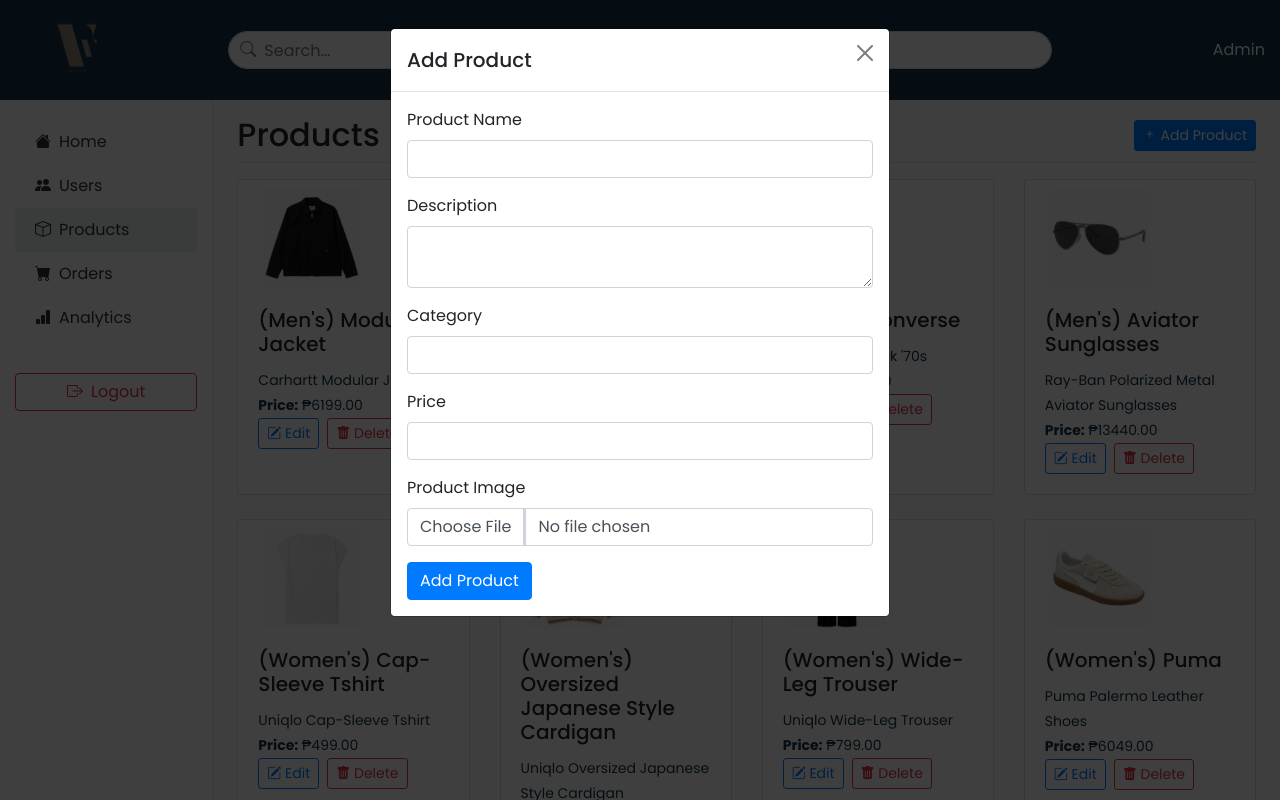
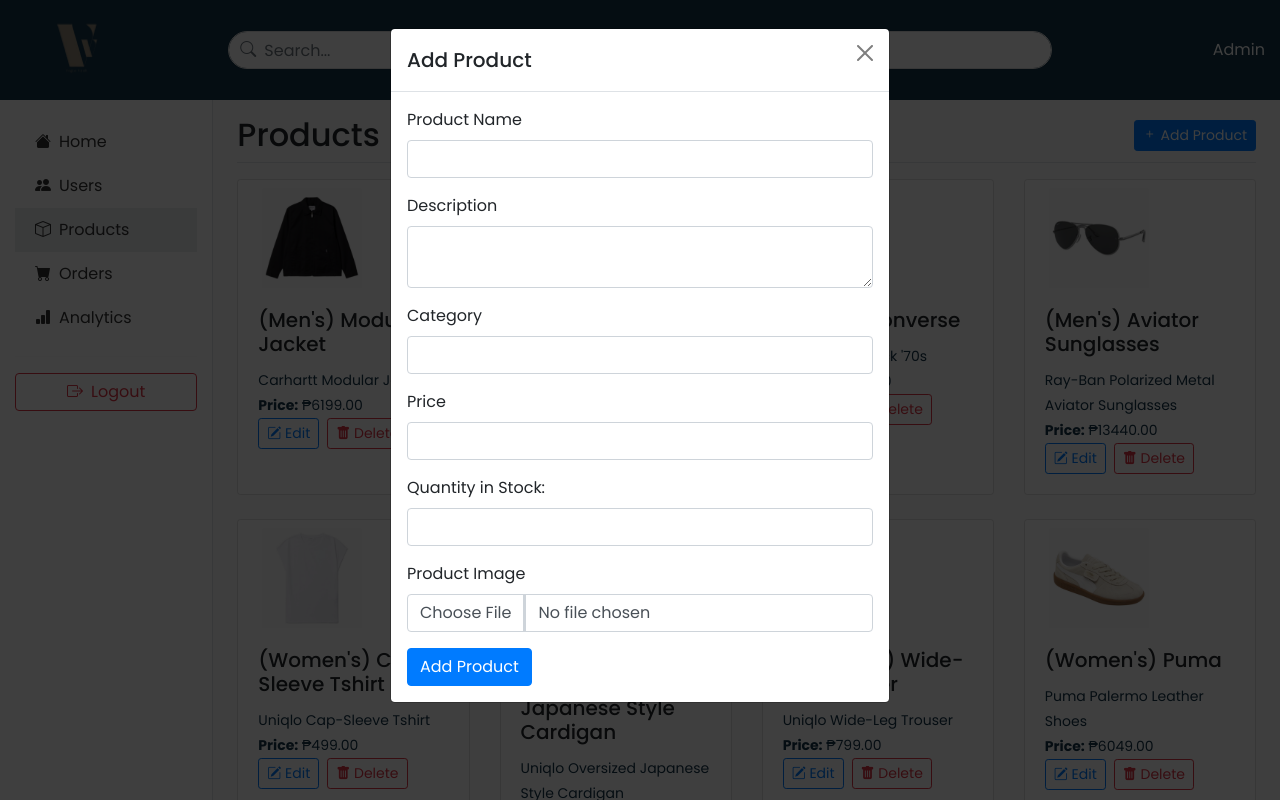
Before and after one commit to VincentJerico/VogueVault, a PHP site: page /admin/admin_products.php in a window 1280 px wide, after a click on "Add Product". Run offline with PHP 8.4, Linux system fonts and the light colour scheme; a user stored in the database is signed in; data comes from the database, SQL or seed files in the repository; data that the repository does not hold is empty; some libraries are stand-ins or nearby versions; some web fonts are replaced.

Commit message:
Add files via upload

```diff
--- a/admin/admin_products.php
+++ b/admin/admin_products.php
@@ -313,6 +313,10 @@ $pdo = null;
                             <input type="number" class="form-control" id="price" name="price" step="0.01" required>
                         </div>
                         <div class="mb-3">
+                            <label for="stock" class="form-label">Quantity in Stock:</label>
+                            <input type="number" class="form-control" id="stock" name="stock" required min="0">
+                        </div>
+                        <div class="mb-3">
                             <label for="image" class="form-label">Product Image</label>
                             <input type="file" class="form-control" id="image" name="image" required>
                         </div>
@@ -349,6 +353,10 @@ $pdo = null;
                         <div class="mb-3">
                             <label for="editPrice" class="form-label">Price</label>
                             <input type="number" class="form-control" id="editPrice" name="price" step="0.01" required>
+                        </div>
+                        <div class="mb-3">
+                            <label for="stock" class="form-label">Quantity in Stock:</label>
+                            <input type="number" class="form-control" id="stock" name="stock" value="<?php echo $product['stock']; ?>" required min="0">
                         </div>
                         <div class="mb-3">
                             <label for="editImage" class="form-label">Product Image</label>
```
Also changed, not shown: admin/add_product.php (+3 -9 lines), admin/edit_product.php (+5 -10 lines).
